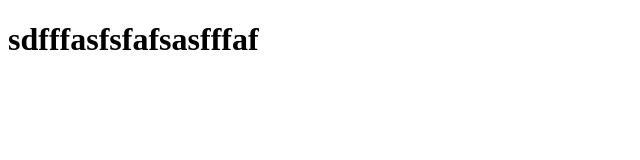
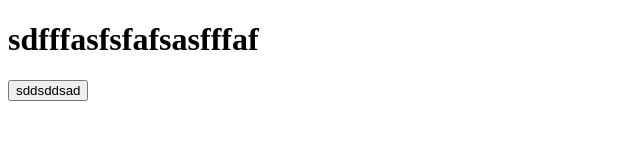
Before and after one commit to UgniusDak/mokymai, a plain HTML site: page index.html in a window 1280 px wide. Shown: the whole page, without its empty margins (0-640 px from the left). Drawn offline with Linux system fonts and the light colour scheme.

Commit message:
created button

```diff
--- a/index.html
+++ b/index.html
@@ -7,5 +7,6 @@
   </head>
   <body>
     <h1>sdfffasfsfafsasfffaf</h1>
+    <button>sddsddsad</button>
   </body>
 </html>
```
